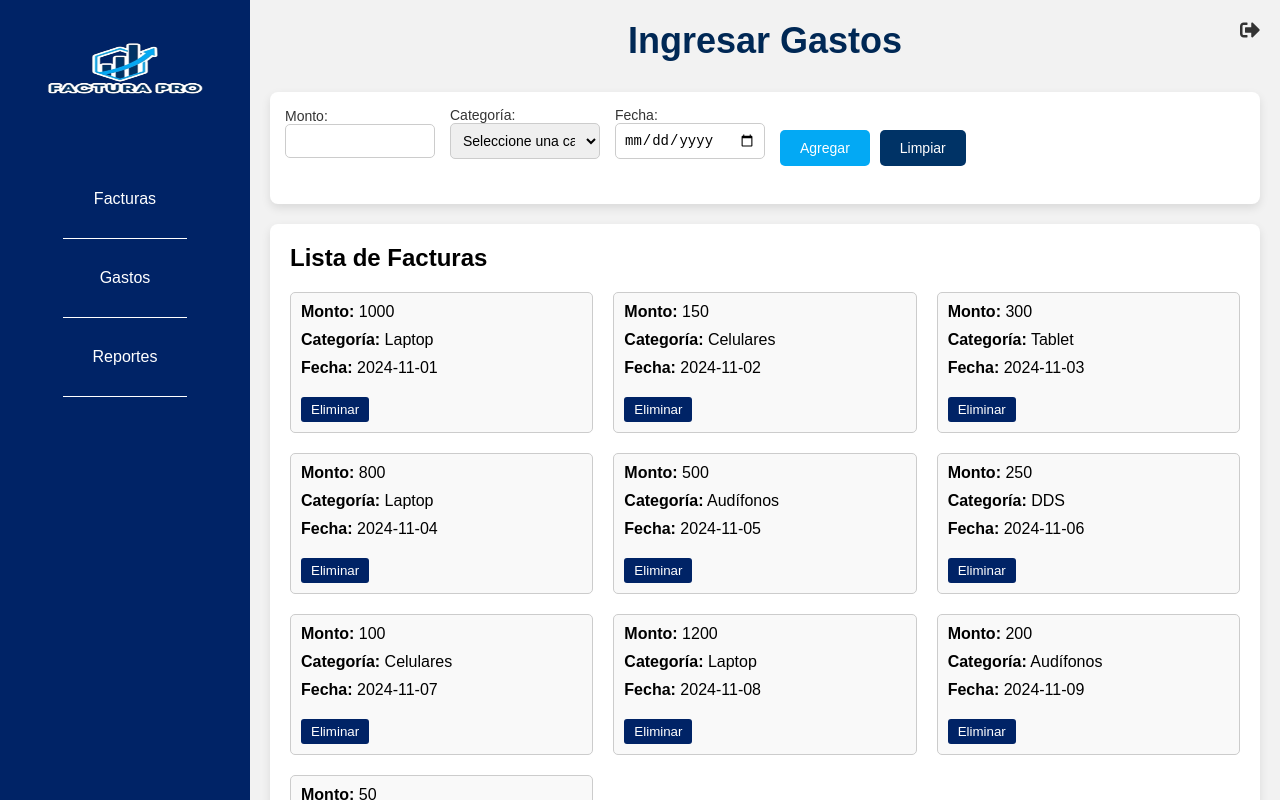
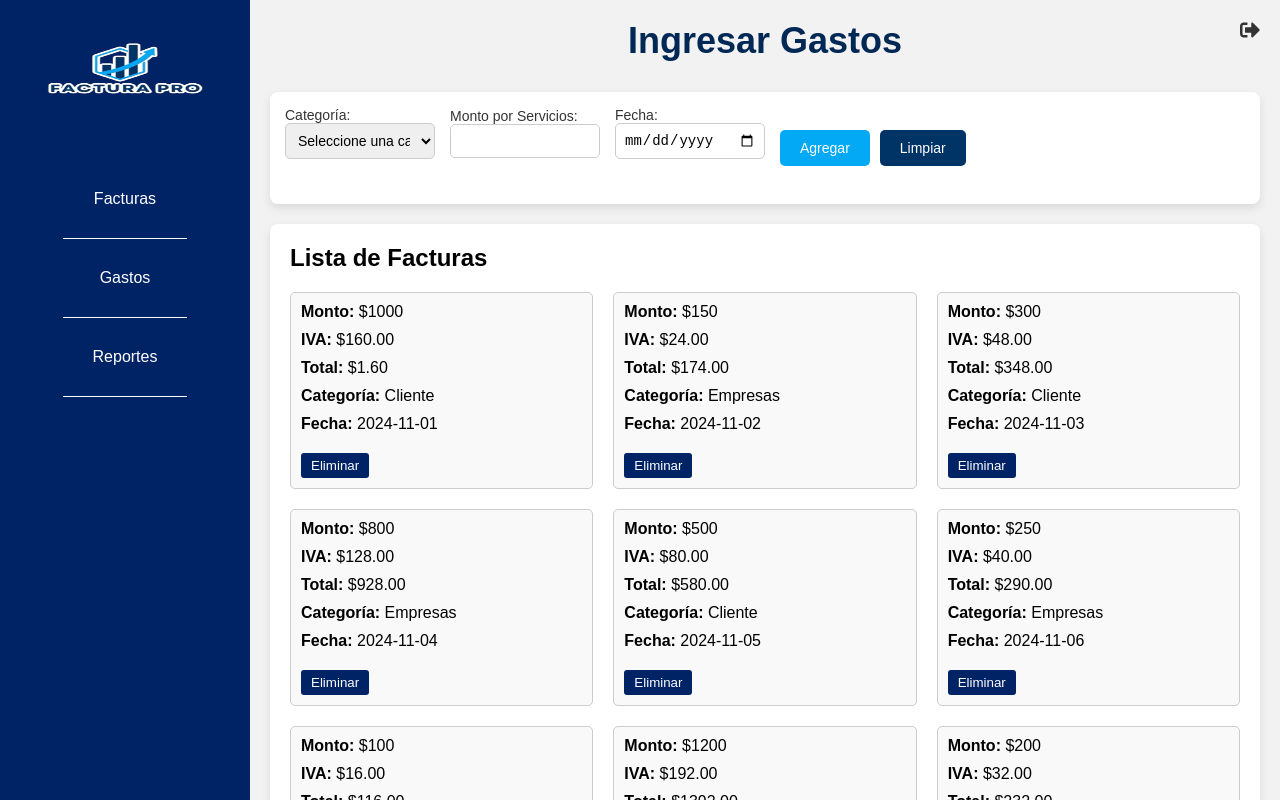
Before and after one commit to Andresyt12/Facturacion-web-2, a React (Vite) app: page /register in a window 1280 px wide. Built offline with nearby package versions, Linux system fonts and the light colour scheme.

Commit message:
calcular IVA

```diff
--- a/src/pages/auth/Register.jsx
+++ b/src/pages/auth/Register.jsx
@@ -3,6 +3,8 @@ import { FaSignOutAlt } from 'react-icons/fa';
 import { Link, useNavigate } from 'react-router-dom';
 import './Egresos.css';
 import './Register.css';
+
+const IVA_RATE = 0.16; // Tasa de IVA del 16%
 
 const Register = () => {
     const navigate = useNavigate();
@@ -10,36 +12,42 @@ const Register = () => {
     const [factura, setFactura] = useState({
         monto: '',
         categoria: '',
-        fecha: ''
+        fecha: '',
+        iva: 0,
+        total: 0,
     });
 
-    // Inicializamos con 10 registros predeterminados sin los campos "numero" y "ciudad"
     const [facturasList, setFacturasList] = useState([
-        { monto: '1000', categoria: 'Laptop', fecha: '2024-11-01' },
-        { monto: '150', categoria: 'Celulares', fecha: '2024-11-02' },
-        { monto: '300', categoria: 'Tablet', fecha: '2024-11-03' },
-        { monto: '800', categoria: 'Laptop', fecha: '2024-11-04' },
-        { monto: '500', categoria: 'Audífonos', fecha: '2024-11-05' },
-        { monto: '250', categoria: 'DDS', fecha: '2024-11-06' },
-        { monto: '100', categoria: 'Celulares', fecha: '2024-11-07' },
-        { monto: '1200', categoria: 'Laptop', fecha: '2024-11-08' },
-        { monto: '200', categoria: 'Audífonos', fecha: '2024-11-09' },
-        { monto: '50', categoria: 'Tablet', fecha: '2024-11-10' }
+        { monto: 1000, categoria: 'Cliente', fecha: '2024-11-01', iva: 160, total: 1.60 },
+        { monto: 150, categoria: 'Empresas', fecha: '2024-11-02', iva: 24, total: 174 },
+        { monto: 300, categoria: 'Cliente', fecha: '2024-11-03', iva: 48, total: 348 },
+        { monto: 800, categoria: 'Empresas', fecha: '2024-11-04', iva: 128, total: 928 },
+        { monto: 500, categoria: 'Cliente', fecha: '2024-11-05', iva: 80, total: 580 },
+        { monto: 250, categoria: 'Empresas', fecha: '2024-11-06', iva: 40, total: 290 },
+        { monto: 100, categoria: 'Cliente', fecha: '2024-11-07', iva: 16, total: 116 },
+        { monto: 1200, categoria: 'Empresas', fecha: '2024-11-08', iva: 192, total: 1392 },
+        { monto: 200, categoria: 'Cliente', fecha: '2024-11-09', iva: 32, total: 232 },
+        { monto: 50, categoria: 'Empresas', fecha: '2024-11-10', iva: 8, total: 58 },
     ]);
 
     const handleChange = (e) => {
-        setFactura({ ...factura, [e.target.name]: e.target.value });
+        const { name, value } = e.target;
+        const monto = name === "monto" ? parseFloat(value) || 0 : parseFloat(factura.monto) || 0;
+        const iva = monto * IVA_RATE;
+        const total = monto + iva;
+
+        setFactura({ ...factura, [name]: value, iva, total });
     };
 
     const handleSubmit = (e) => {
         e.preventDefault();
-        // Guardamos el registro en la lista sin los campos eliminados
         setFacturasList([...facturasList, factura]);
-        // Limpiamos los campos del formulario
         setFactura({
             monto: '',
             categoria: '',
-            fecha: ''
+            fecha: '',
+            iva: 0,
+            total: 0,
         });
         alert('Factura registrada con éxito');
     };
@@ -49,7 +57,6 @@ const Register = () => {
     };
 
     const handleDelete = (index) => {
-        // Eliminamos el registro seleccionado
         const newList = facturasList.filter((_, i) => i !== index);
         setFacturasList(newList);
     };
@@ -88,7 +95,21 @@ const Register = () => {
                 <div className="input-container">
                     <form onSubmit={handleSubmit} className="horizontal-form">
                         <label>
-                            Monto:
+                            Categoría:
+                            <select
+                                name="categoria"
+                                value={factura.categoria}
+                                onChange={handleChange}
+                                required
+                            >
+                                <option value="">Seleccione una categoría</option>
+                                <option value="Clientes">Clientes</option>
+                                <option value="Empresas">Empresas</option>
+                            </select>
+                        </label>
+
+                        <label>
+                            Monto por Servicios:
                             <input
                                 type="number"
                                 name="monto"
@@ -97,22 +118,7 @@ const Register = () => {
                                 required
                             />
                         </label>
-                        <label>
-                            Categoría:
-                            <select
-                                name="categoria"
-                                value={factura.categoria}
-                                onChange={handleChange}
-                                required
-                            >
-                                <option value="">Seleccione una categoría</option>
-                                <option value="DDS">DDS</option>
-                                <option value="Laptop">Laptop</option>
-                                <option value="Audífonos">Audífonos</option>
-                                <option value="Tablet">Tablet</option>
-                                <option value="Celulares">Celulares</option>
-                            </select>
-                        </label>
+
                         <label>
                             Fecha:
                             <input
@@ -123,6 +129,7 @@ const Register = () => {
                                 required
                             />
                         </label>
+
                         <div className="button-group">
                             <button type="submit" className="register-btn">Agregar</button>
                             <button
@@ -131,7 +138,9 @@ const Register = () => {
                                 onClick={() => setFactura({
                                     monto: '',
                                     categoria: '',
-                                    fecha: ''
+                                    fecha: '',
+                                    iva: 0,
+                                    total: 0,
                                 })}
                             >
                                 Limpiar
@@ -145,7 +154,9 @@ const Register = () => {
                     <div className="factura-grid">
                         {facturasList.map((factura, index) => (
                             <div key={index} className="factura-item">
-                                <div><strong>Monto:</strong> {factura.monto}</div>
+                                <div><strong>Monto:</strong> ${factura.monto}</div>
+                                <div><strong>IVA:</strong> ${factura.iva.toFixed(2)}</div>
+                                <div><strong>Total:</strong> ${factura.total.toFixed(2)}</div>
                                 <div><strong>Categoría:</strong> {factura.categoria}</div>
                                 <div><strong>Fecha:</strong> {factura.fecha}</div>
                                 <button onClick={() => handleDelete(index)} className="delete-btn">Eliminar</button>
```
